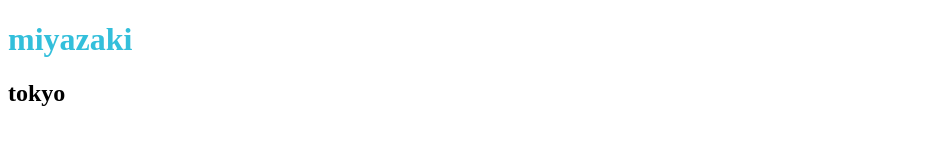
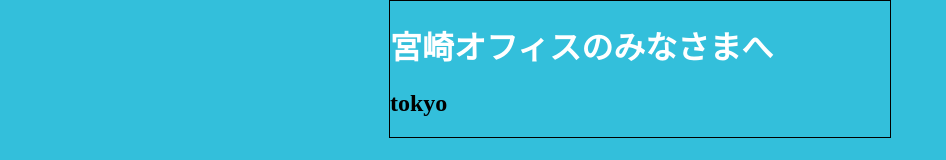
Before and after one commit to shin6142/miyazaki, a plain HTML site: page index.html in a window 1280 px wide. Shown: the whole page, without its empty margins (0-946 px from the left). Drawn offline with nearby package versions, Linux system fonts and the light colour scheme.

Commit message:
スタイルの大枠に着手

```diff
--- a/index.html
+++ b/index.html
@@ -11,9 +11,11 @@
     <script src="/js/jquery-3.5.1.min.js"></script>
 </head>
 
-<body>
-    <h1>miyazaki</h1>
-    <h2>tokyo</h2>
+<body id="index">
+    <div class="index-container">
+        <h1 class="index_title">宮崎オフィスのみなさまへ</h1>
+        <h2>tokyo</h2>
+    </div>
 </body>
 
 </html>
--- /dev/null
+++ b/static/scss/_index.scss
@@ -0,0 +1,12 @@
+#index {
+    background-color: $c_blue;
+    margin: 0;
+    .index-container {
+        max-width: 500px;
+        margin: 0 auto;
+        border: 1px solid black;
+    }
+    .index_title {
+        color: $c_white;
+    }
+}
--- a/static/scss/style.scss
+++ b/static/scss/style.scss
@@ -1,4 +1,2 @@
 @import "variables";
-h1 {
-    color: $c_blue;
-}
+@import "index"
```
Also changed, not shown: static/css/style.css, static/scss/_variables.scss (renamed from static/scss/_valuables.scss), 1 other file.
